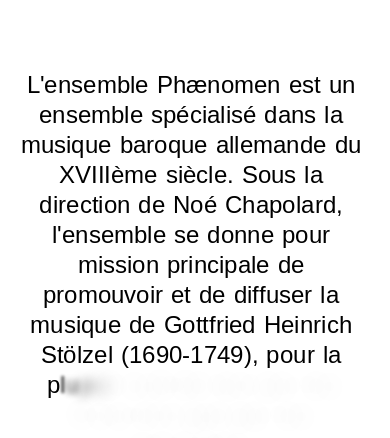
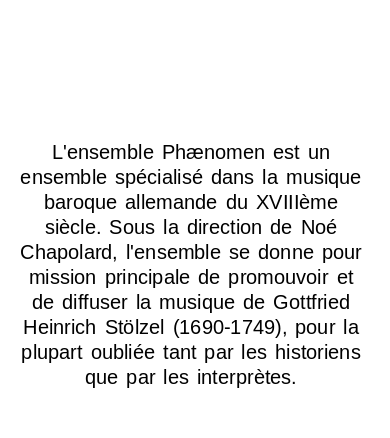
Before and after one commit to EnsemblePhaenomen/phaenomen-website, a Next.js app: page / in a window 390 px wide. Shown: the part 1001-1439 px from the top of the page. Built offline with nearby package versions, Linux system fonts and the light colour scheme; a web font is replaced by a local one.

Commit message:
ScrollLinkedText optimization

```diff
--- a/app/Components/(ui)/Animations/ScrollLinkedText.tsx
+++ b/app/Components/(ui)/Animations/ScrollLinkedText.tsx
@@ -1,6 +1,6 @@
 "use client";
 
-import { useRef, useState } from "react";
+import { useRef, useState, useEffect } from "react";
 import { useScroll, useMotionValueEvent } from "framer-motion";
 
 const sentence =
@@ -10,8 +10,17 @@ const words = sentence.split(" ");
 export default function ScrollLinkedText() {
   const sectionRef = useRef<HTMLDivElement | null>(null);
   const [cursor, setCursor] = useState(0);
+  const [isMobile, setIsMobile] = useState(false);
 
   const totalLetters = words.reduce((acc, w) => acc + w.length, 0);
+
+  // Détecter si on est sur mobile
+  useEffect(() => {
+    const checkMobile = () => setIsMobile(window.innerWidth < 768);
+    checkMobile();
+    window.addEventListener('resize', checkMobile);
+    return () => window.removeEventListener('resize', checkMobile);
+  }, []);
 
   const { scrollYProgress } = useScroll({
     target: sectionRef,
@@ -19,23 +28,31 @@ export default function ScrollLinkedText() {
   });
 
   useMotionValueEvent(scrollYProgress, "change", (latest) => {
-    const revealEnd = 0.8; // 80% du scroll pour tout révéler
+    // Sur mobile, révéler plus rapidement
+    const revealEnd = isMobile ? 0.6 : 0.8;
     const clamped = Math.min(latest / revealEnd, 1);
     const maxCursor = totalLetters - 1;
     setCursor(clamped * maxCursor);
   });
 
   return (
-    <section ref={sectionRef} className="relative h-[300vh] bg-white">
+    <section
+      ref={sectionRef}
+      className="relative bg-white"
+      style={{ height: isMobile ? '200vh' : '300vh' }}
+    >
       <div className="sticky top-0 flex h-screen items-center justify-center px-4">
-        <h1 className="inline-block relative text-center text-2xl md:text-4xl font-serif leading-tight">
+        <h1 className="inline-block relative text-center text-xl sm:text-2xl md:text-4xl font-serif leading-tight max-w-4xl">
           {(() => {
             let globalIndex = -1;
+            // Sur mobile, réduire les effets pour de meilleures performances
+            const blurMultiplier = isMobile ? 1 : 2;
+            const fadeDistance = isMobile ? 4 : 6;
 
             return words.map((word, wIndex) => (
               <span
                 key={wIndex}
-                className="word inline-block mr-2" // mot = bloc, pas de coupure
+                className="word inline-block mr-2"
               >
                 {word.split("").map((char, cIndex) => {
                   globalIndex += 1;
@@ -45,13 +62,11 @@ export default function ScrollLinkedText() {
 
                   const opacity = isPast
                     ? 1
-                    : Math.max(0.1, 1 - distance / 6);
+                    : Math.max(0.15, 1 - distance / fadeDistance);
 
-                  const blur = isPast ? 0 : Math.min(10, distance * 2);
+                  const blur = isPast ? 0 : Math.min(8, distance * blurMultiplier);
 
-                  const brightness = isPast
-                    ? 1
-                    : 0.6; // léger assombrissement comme sur le site
+                  const brightness = isPast ? 1 : 0.6;
 
                   return (
                     <span
@@ -60,8 +75,9 @@ export default function ScrollLinkedText() {
                       style={{
                         opacity,
                         filter: `blur(${blur}px) brightness(${brightness})`,
-                        transition:
-                          "opacity 0.12s linear, filter 0.12s linear",
+                        transition: isMobile
+                          ? "opacity 0.15s ease-out, filter 0.15s ease-out"
+                          : "opacity 0.12s linear, filter 0.12s linear",
                       }}
                     >
                       {char}
--- a/app/utils/scrollToSection.ts
+++ b/app/utils/scrollToSection.ts
@@ -1,13 +1,13 @@
 /**
  * Scroll vers une section avec un offset pour compenser le header fixe
  * @param targetHref - Le sélecteur de la section cible (ex: "#about")
- * @param offset - L'offset en pixels (par défaut 80px pour le header)
+ * @param offset - L'offset en pixels (par défaut 100px pour le header)
  */
-export function scrollToSection(targetHref: string, offset: number = 80) {
+export function scrollToSection(targetHref: string, offset: number = 100) {
   const targetElement = document.querySelector(targetHref);
   if (targetElement) {
     const elementPosition = targetElement.getBoundingClientRect().top;
-    const offsetPosition = elementPosition + window.pageYOffset - offset;
+    const offsetPosition = elementPosition + window.scrollY - offset;
 
     window.scrollTo({
       top: offsetPosition,
```
